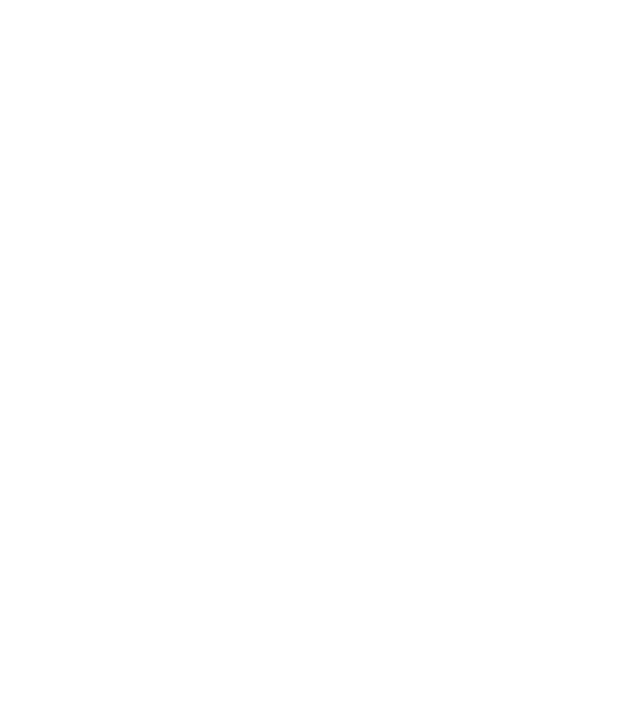
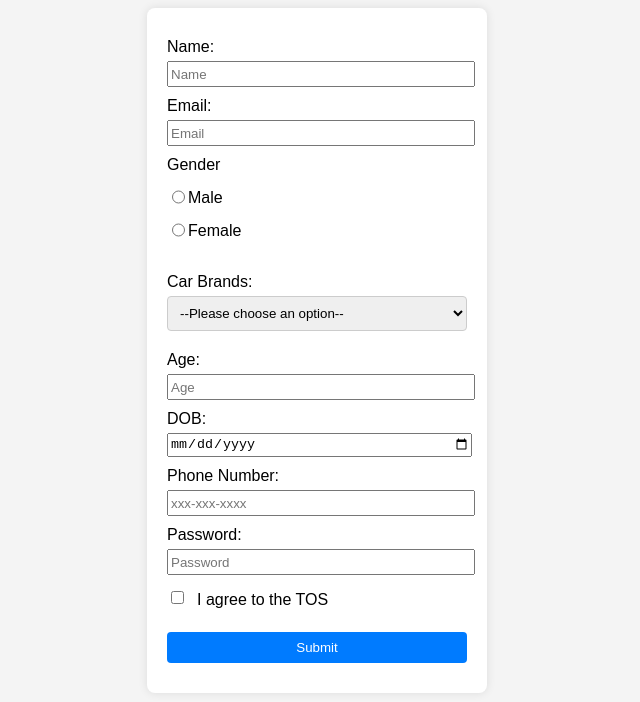
Before and after one commit to acciojob/signup-form-car-CoderVinit, a website: page main.html in a window 1280 px wide. Shown: the whole page, without its empty margins (323-963 px from the left). Drawn offline with Linux system fonts and the light colour scheme.

Commit message:
created a submission

```diff
--- a/main.html
+++ b/main.html
@@ -8,6 +8,62 @@
 
 <body>
 	<!-- the entire body must be written by student -->
+	<form action="/submit" method="post">
+		<label for="name">Name:</label>
+        <input type="text" id="name" name="name" placeholder="Name" required>
+        <br>
+
+		<label for="email">Email:</label>
+        <input type="email" id="email" name="email" placeholder="Email" required>
+        <br>
+
+		<label for="gender">Gender</label>
+		<div class="gender">
+			<div class="gender-inner">
+				<input type="radio" id="gender_m" name="gender" value="male" required>
+		        <label for="gender_m">Male</label>
+			</div>
+			<div class="gender-inner">
+				<input type="radio" id="gender_f" name="gender" value="female" required>
+		        <label for="gender_f">Female</label>
+			</div>
+
+		</div>
+        <br>
+
+		<label for="cars">Car Brands:</label>
+        <select id="cars" name="cars" required>
+            <option value="" disabled selected>--Please choose an option--</option>
+            <option value="toyota">Toyota</option>
+            <option value="honda">Honda</option>
+            <option value="ford">Ford</option>
+        </select>
+        <br>
+
+		<label for="age">Age:</label>
+        <input type="number" id="age" name="age" placeholder="Age" required>
+        <br>
+
+        <label for="dob">DOB:</label>
+        <input type="date" id="dob" name="dob" required>
+        <br>
+
+        <label for="tel">Phone Number:</label>
+        <input type="tel" id="tel" name="tel" placeholder="xxx-xxx-xxxx">
+        <br>
+
+        <label for="password">Password:</label>
+        <input type="password" id="password" name="password" placeholder="Password" required>
+        <br>
+
+        <div class="check">
+			<input type="checkbox" id="tos" name="tos" required>
+	        <label for="tos">I agree to the TOS</label>
+		</div>
+        <br>
+
+		<button type="submit">Submit</button>
+	</form>
     <script type="text/javascript" src="./script.js">
 </script>
 
--- a/styles.css
+++ b/styles.css
@@ -1,2 +1,53 @@
 
 /* Your CSS Code here. */
+body {
+    font-family: Arial, sans-serif;
+    background-color: #f4f4f4;
+    display: flex;
+    justify-content: center;
+    align-items: center;
+    height: 100%;
+}
+
+form {
+    background: white;
+    padding: 20px;
+    border-radius: 8px;
+    box-shadow: 0 0 10px rgba(0, 0, 0, 0.1);
+    width: 300px;
+}
+#name,#email,#age,#dob,#tel,#password{
+	width:100%;
+	height:20px;
+}
+.check{
+	display:flex;
+	margin-top:6px;
+	gap:10px;
+}
+
+label {
+    display: block;
+    margin: 10px 0 5px;
+}
+
+select, button {
+    width: 100%;
+    padding: 8px;
+    margin-bottom: 10px;
+    border: 1px solid #ccc;
+    border-radius: 4px;
+}
+.gender-inner{
+	display:flex;
+}
+button {
+    background-color: #007bff;
+    color: white;
+    border: none;
+    cursor: pointer;
+}
+
+button:hover {
+    background-color: #0056b3;
+}
```
